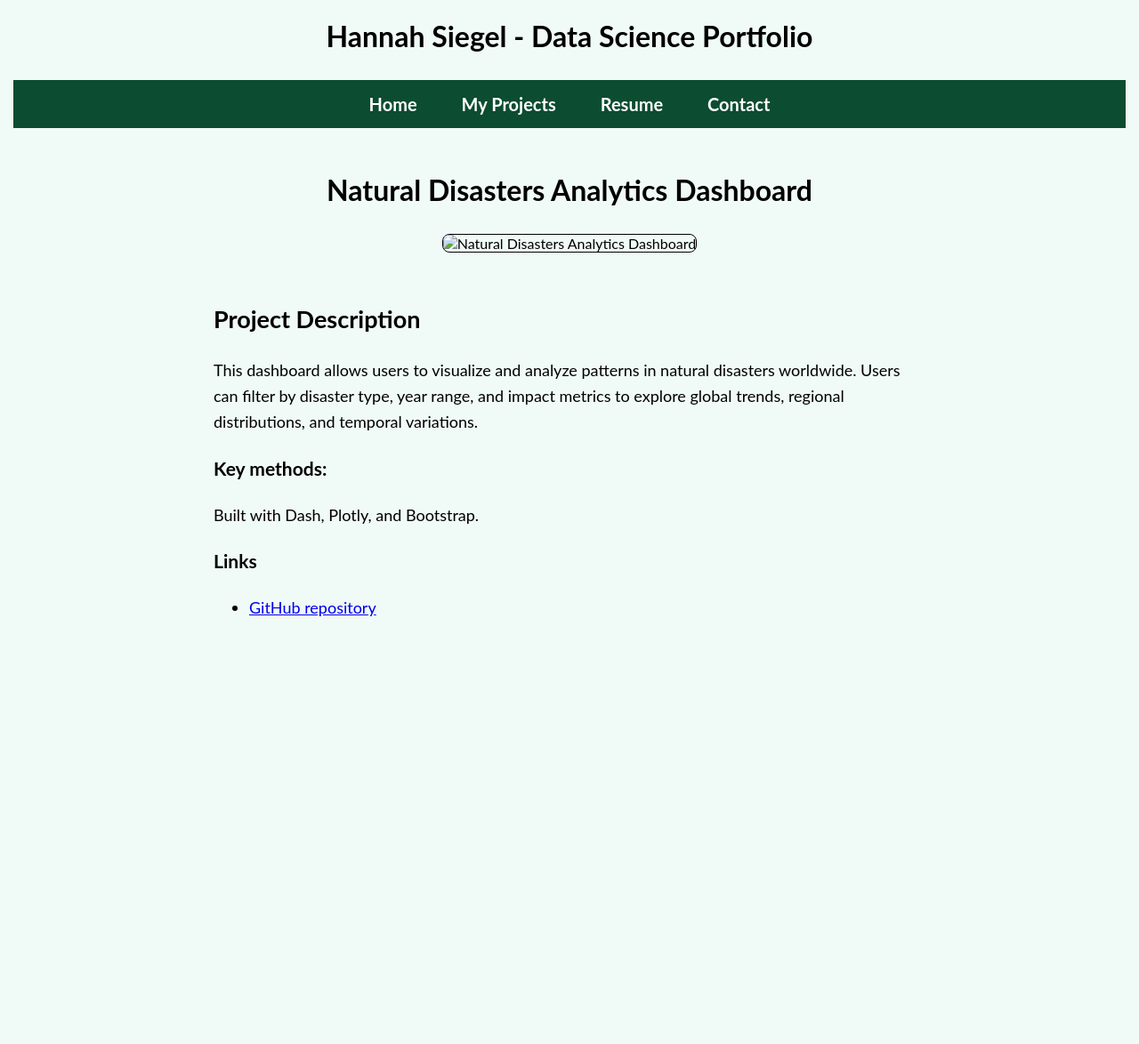
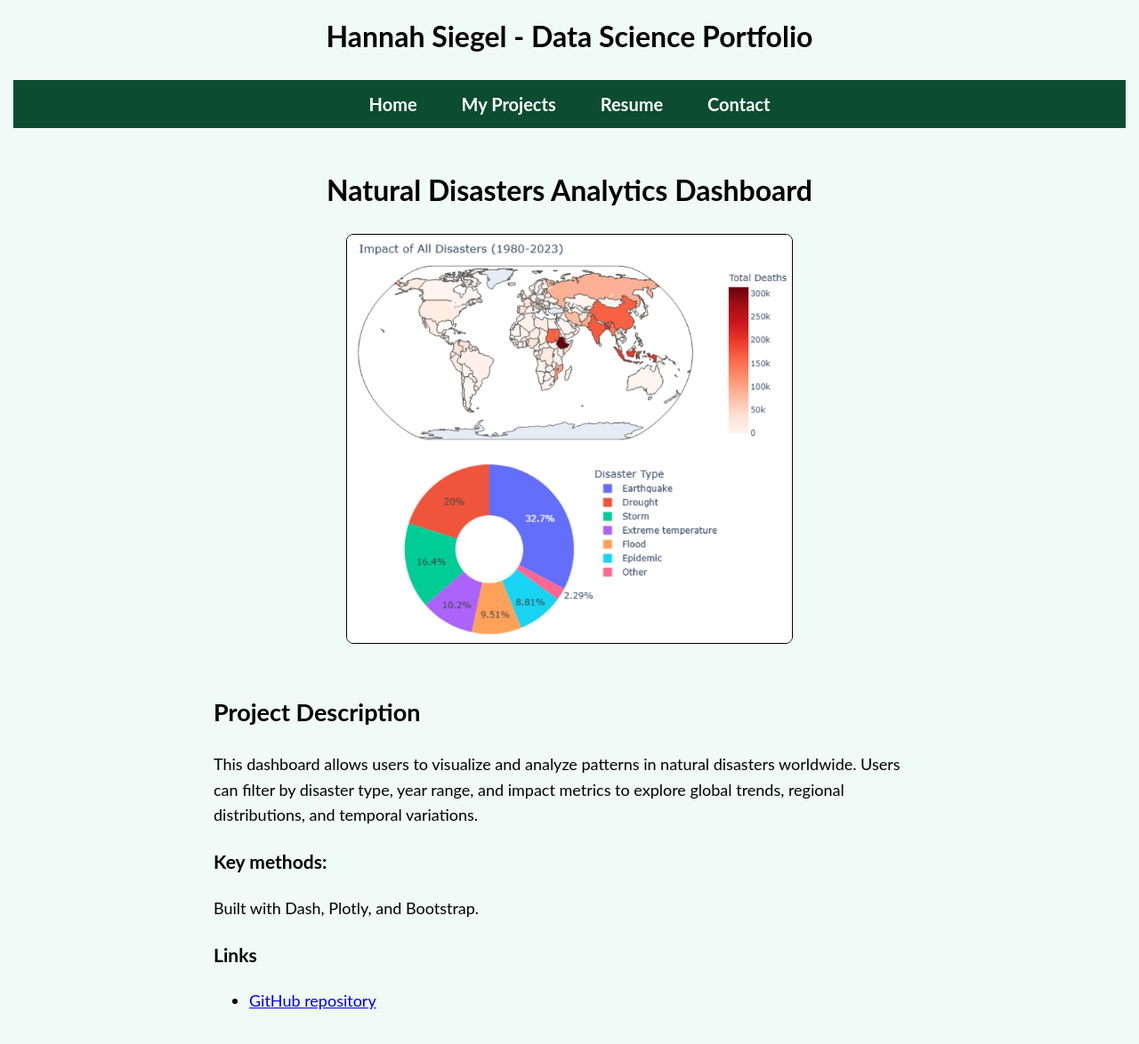
Before and after one commit to siegelhannah/portfolio, a Jekyll site: the page built from _projects/disasters-dashboard.md, in a window 1280 px wide and 1240 px high. Shown: the top 1174 px of the window at 89% size. Built offline with Jekyll 4.4.1, drawn with Linux system fonts in a browser that asks for light colours.

Commit message:
Update disasters-dashboard.md

```diff
--- a/_projects/disasters-dashboard.md
+++ b/_projects/disasters-dashboard.md
@@ -1,7 +1,7 @@
 ---
 title: "Natural Disasters Analytics Dashboard"
 category: "Data Science"
-image: ""
+image: "/assets/dashboard-plots.png"
 intro: "Interactive dashboard exploring patterns and impacts of natural disasters worldwide."
 layout: project
 permalink: "/projects/disasters-dashboard/"
```
